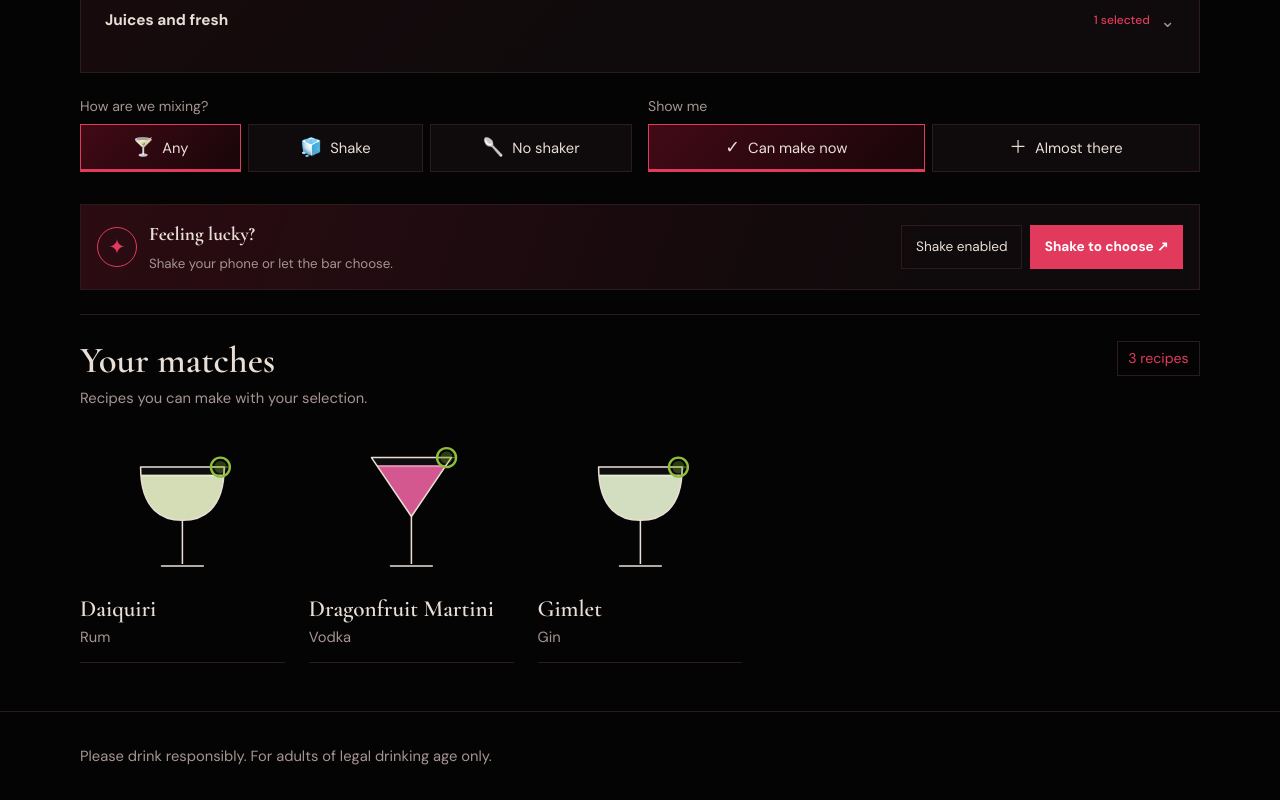
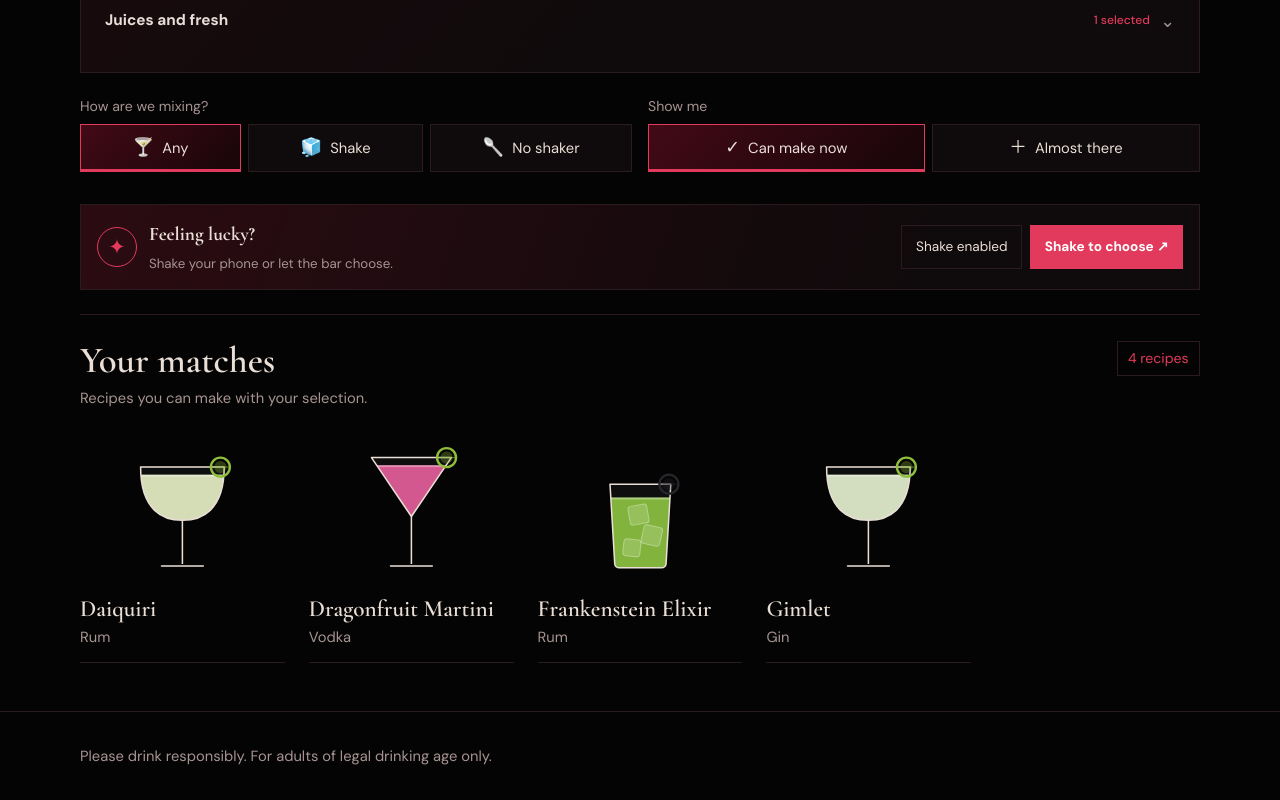
Before and after one commit to inky3/crimsonroom, a Next.js app: page /en/pantry in a window 1280 px wide. Shown: the part 719-1519 px from the top of the page. Built offline with nearby package versions, Linux system fonts and the light colour scheme.

Commit message:
Fix invalid and duplicate pantry mappings

```diff
--- a/data/pantry.ts
+++ b/data/pantry.ts
@@ -182,9 +182,9 @@ export const pantryNeeds: Record<string, Need[]> = {
   "beetlejuice-potion": ["rum-white", "curacao", "pineapple-juice", "orange-juice"],
   "halloween-old-fashioned": ["whisky", "bitters"],
 
-  "spooky-pumpkin-margarita": ["tequila","triple-sec","lime","fresh"],
+  "spooky-pumpkin-margarita": ["tequila","triple-sec","lime"],
   "huckleberry-vampire-margarita": ["tequila","triple-sec","lime","fresh"],
-  "frankenstein-elixir": ["liqueurs","lime","rum-white","fresh"],
+  "frankenstein-elixir": ["lime","rum-white"],
 
   "gimlet": ["gin", "lime"],
   "americano": ["campari", "vermouth-sweet", "soda"],
```
